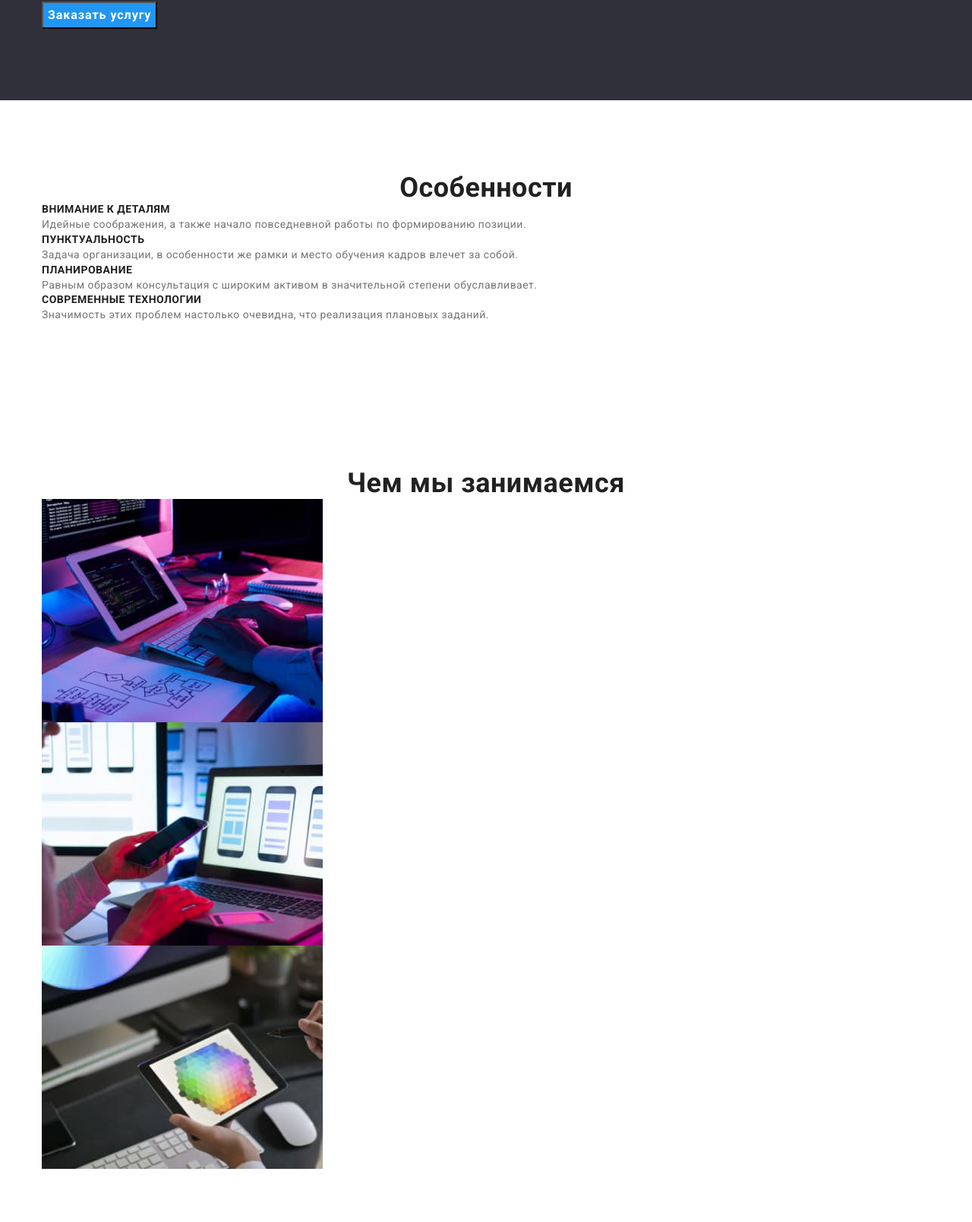
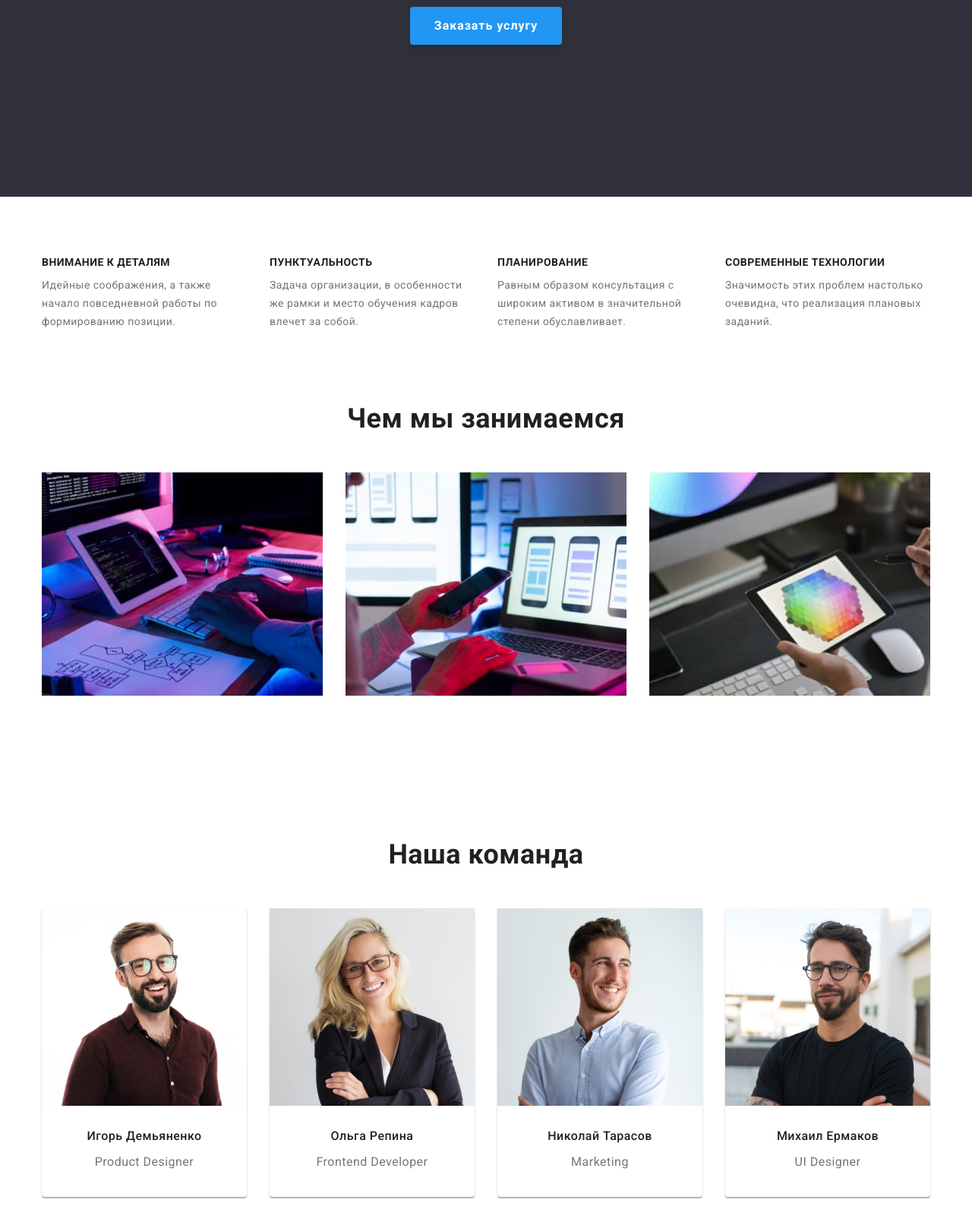
Before and after one commit to Drey44/goit-markup-hw-03, a plain HTML site: page index.html in a window 1280 px wide. Shown: the part 431-2040 px from the top of the page at 76% size. Drawn offline with nearby package versions, Linux system fonts and the light colour scheme.

Commit message:
почти доделал главную страницу

```diff
--- a/CSS/styles.css
+++ b/CSS/styles.css
@@ -69,7 +69,13 @@ img {
     font-size: 36px;
     line-height: 1.17;
     text-align: center;
+    margin-bottom: 50px;
 
+}
+
+.features-list-title,
+.team-list-title {
+    margin-bottom: 10px;
 }
 
 /*Логотип*/
@@ -78,9 +84,15 @@ img {
     font-weight: 700;
     font-size: 26px;
     line-height: 1.19;
-    /* letter-spacing: 0.03em;*/
     color: var(--acent-color);
 }
+
+.section {
+    padding-top: 94px;
+    padding-bottom: 94px;
+}
+
+
 
 
 /*======================/COMPONENTS==========================*/
@@ -101,6 +113,10 @@ img {
     display: flex;
     align-items: center;
     justify-content: space-between;
+    padding-top: 24px;
+    padding-bottom: 24px;
+    border-bottom: 1px solid #ECECEC;
+
 }
 
 .page-nav {
@@ -147,8 +163,6 @@ img {
 
 }
 
-/* через псевдокласс не получалось сделать, почему то не работал,
-пришлось присвоить ссылкам еще один класс*/
 .link-mail {
     margin-right: 50px;
 }
@@ -158,16 +172,6 @@ img {
     color: var(--acent-color)
 }
 
-/*.menu-link:hover,
-.link-mail:hover,
-.link-tel:hover,
-.menu-link:focus,
-.link-mail:focus,
-.link-tel:focus {
-    color: #2196F3;
-
-}
-*/
 .active {
     color: var(--acent-color);
 }
@@ -175,44 +179,50 @@ img {
 
 
 /*========================HERO============================*/
-.hero {
+.hero-section {
     background-color: var(--background-color);
+    padding-top: 200px;
+    padding-bottom: 200px;
 }
+
 
 .hero-title {
     font-weight: 900;
     font-size: 44px;
     line-height: 1.36;
-    /* or 136% */
-
     text-align: center;
     letter-spacing: 0.06em;
     text-transform: uppercase;
     color: var(--white-color);
+    margin-bottom: 40px;
 
 }
 
-/*Странно, но почему-то кнопка не наследует свойства*/
 .modal-btn {
+    display: block;
+    margin: 0px auto;
+    padding-left: 32px;
+    padding-right: 32px;
+    padding-top: 10px;
+    padding-bottom: 10px;
+    min-width: 200px;
+    min-height: 50px;
+    border: none;
     font-weight: 700;
     font-size: 16px;
     line-height: 1.88;
-    /* identical to box height, or 188% */
     cursor: pointer;
     letter-spacing: 0.06em;
     color: #FFFFFF;
-    background: var(--acent-color);
+    background-color: var(--acent-color);
+    box-shadow: 0px 4px 4px rgba(0, 0, 0, 0.15);
+    border-radius: 4px;
 
 }
 
-/* на кнопке должен быть хвер и фокус, но я в фигме не нашел какой*/
-/*.modal-btn:hover,
-.modal-btn:focus {}. поэтому задаю пока томато*/
-
 .modal-btn:hover,
 .modal-btn:focus {
-    color: tomato;
-    background: var(--primary-text-color)
+    background-color: #188CE8;
 }
 
 
@@ -220,6 +230,41 @@ img {
 
 
 /*=========Особенности(features)=========*/
+.features {
+    padding-top: 52px;
+    padding-bottom: 0px;
+    /*получается, что внутрений отступ секции больше, чем на макете
+    но я пока не знаю, как сделать подругому,
+    как вариант размер заголовка 42 пикселя
+    +52 пикселя=94 пикселя, знаю, что это костыль
+    потом переделаю*/
+}
+
+/*скрываем заголовок */
+.features-title {
+    visibility: hidden;
+    margin-bottom: 0px;
+
+}
+
+.features-list {
+    display: flex;
+    /*justify-content: space-between;*/
+    flex-wrap: wrap;
+    gap: 30px;
+
+
+}
+
+.features-list-item {
+    /* width: 270px;*/
+    width: calc((100% - 90px)/4);
+}
+
+/*.features-list-item:not(:last-child) {
+    margin-right: 30px;
+}*/
+
 .features-list-title {
     font-weight: 700;
     font-size: 14px;
@@ -238,21 +283,60 @@ img {
 
 /*=========/Особенности(features)=========*/
 /*=========Чем мы занимаемся=========*/
+.work-list {
+    display: flex;
+    /* как вариант можно использовать justify-content: space-between;*/
+    gap: 30px;
+    flex-wrap: wrap;
+
+}
+
 /*=========/Чем мы занимаемся=========*/
 /*=========Наша команда(Team)=========*/
+.team-section {
+    background-color: #E5E5E5;
+}
+
+.team-list {
+    display: flex;
+    flex-wrap: wrap;
+    /*перенос элементов, если
+    еще будут добавляться карточки с работниками*/
+    column-gap: 30px;
+
+}
+
+
+
 .team-list-title {
     font-weight: 500;
     font-size: 16px;
     line-height: 1.19;
+    text-align: center;
+    margin-top: 30px;
 
 
 
 }
 
+.team-list-item {
+    background: #FFFFFF;
+    width: calc((100% - 90px)/4);
+    box-shadow: 0px 1px 3px rgba(0, 0, 0, 0.12), 0px 1px 1px rgba(0, 0, 0, 0.14), 0px 2px 1px rgba(0, 0, 0, 0.2);
+    border-radius: 0px 0px 4px 4px;
+    /* Надо задавать ширину флекс елементам,
+    calc((100% - кол-во_зазоров_в_строке * значение_одного_зазора)
+    / кол-во_элементов_в_строке)*/
+
+}
+
+
 .team-list-text {
 
     font-size: 16px;
     line-height: 1.91;
+    text-align: center;
+    margin-bottom: 30px;
 
     color: var(--secondary-text-color);
 
@@ -260,11 +344,11 @@ img {
 
 /*=========/Наша команда(Team)=========*/
 /*===========Footer=================*/
-.footer {
+.footer-section {
     background-color: var(--background-color)
 }
 
-.footer .logo-color {
+.footer-section .logo-color {
     color: var(--white-color);
 
 }
--- a/index.html
+++ b/index.html
@@ -19,7 +19,7 @@
 
 <body class="body">
   <!-- HEADER-->
-  <header class="page-header section ">
+  <header class="page-header">
     <div class="container page-header-container">
 
       <nav class="page-nav">
@@ -48,18 +48,18 @@
   <!-- Main-->
   <main>
     <!-- HERO-->
-    <section class="hero section">
-      <div class="container">
+    <section class="hero-section">
+      <div class="container hero-container">
         <h1 class="hero-title">Эффективные решения<br> для вашего бизнеса</h1>
         <button class="modal-btn" type="button">Заказать услугу</button>
       </div>
     </section>
     <!-- Особенности(features)-->
     <section class="section features">
-      <div class="container">
-        <h2 class="section-title">Особенности</h2>
-        <ul class="list ">
-          <li>
+      <div class="container features-container">
+        <h2 class=" features-title">Особенности</h2>
+        <ul class="list features-list">
+          <li class="features-list-item">
             <h3 class="features-list-title">
               Внимание к деталям
             </h3>
@@ -67,21 +67,21 @@
               позиции.
             </p>
           </li>
-          <li>
+          <li class="features-list-item">
             <h3 class="features-list-title">
               Пунктуальность
             </h3>
             <p class="features-list-text">Задача организации, в особенности же рамки и место обучения кадров влечет за
               собой.</p>
           </li>
-          <li>
+          <li class="features-list-item">
             <h3 class="features-list-title">
               Планирование
             </h3>
             <p class="features-list-text">Равным образом консультация с широким активом в значительной степени
               обуславливает.</p>
           </li>
-          <li>
+          <li class="features-list-item">
             <h3 class="features-list-title">
               Современные технологии
             </h3>
@@ -96,7 +96,7 @@
       <div class="container">
         <h2 class="section-title">Чем мы занимаемся</h2>
 
-        <ul class="list section-list">
+        <ul class="list work-list">
           <li><img src="./images/what_we_do1.jpg" alt="Оптимизация сайта под мобильные устройства" width="370"
               height="294" />
           </li>
@@ -112,21 +112,23 @@
     <section class="section">
       <div class="container">
         <h2 class="section-title">Наша команда</h2>
-        <ul class="list ">
-          <li>
+        <ul class="list team-list ">
+          <li class="team-list-item">
             <img src="./images/Igor_Demianenko.jpg" alt="Игорь Демьяненко" width="270" height="260" />
             <h3 class="team-list-title">Игорь Демьяненко</h3>
             <p class="team-list-text" lang="en">Product Designer</p>
           </li>
-          <li><img src="./images/Olga_Repina.jpg" alt="Ольга Репина" width="270" height="260" />
+          <li class="team-list-item"><img src="./images/Olga_Repina.jpg" alt="Ольга Репина" width="270" height="260" />
             <h3 class="team-list-title">Ольга Репина</h3>
             <p class="team-list-text" lang="en">Frontend Developer</p>
           </li>
-          <li><img src="./images/Nick_Tarasov.jpg" alt="Николай Тарасов" width="270" height="260" />
+          <li class="team-list-item"><img src="./images/Nick_Tarasov.jpg" alt="Николай Тарасов" width="270"
+              height="260" />
             <h3 class="team-list-title">Николай Тарасов</h3>
             <p class="team-list-text" lang="en">Marketing</p>
           </li>
-          <li><img src="./images/Misha_Ermakov.jpg" alt="Михаил Ермаков" width="270" height="260" />
+          <li class="team-list-item"><img src="./images/Misha_Ermakov.jpg" alt="Михаил Ермаков" width="270"
+              height="260" />
             <h3 class="team-list-title">Михаил Ермаков</h3>
             <p class="team-list-text" lang="en">UI Designer</p>
           </li>
@@ -134,7 +136,7 @@
       </div>
     </section>
     <!-- Footer-->
-    <footer class="footer section">
+    <footer class="footer-section">
       <div class="container">
         <a class="link-logo" href="./index.html">Web<span class="logo-color">Studio</span></a>
         <address class="adress">
```
Also changed, not shown: portfolio.html (+2 -2 lines).
